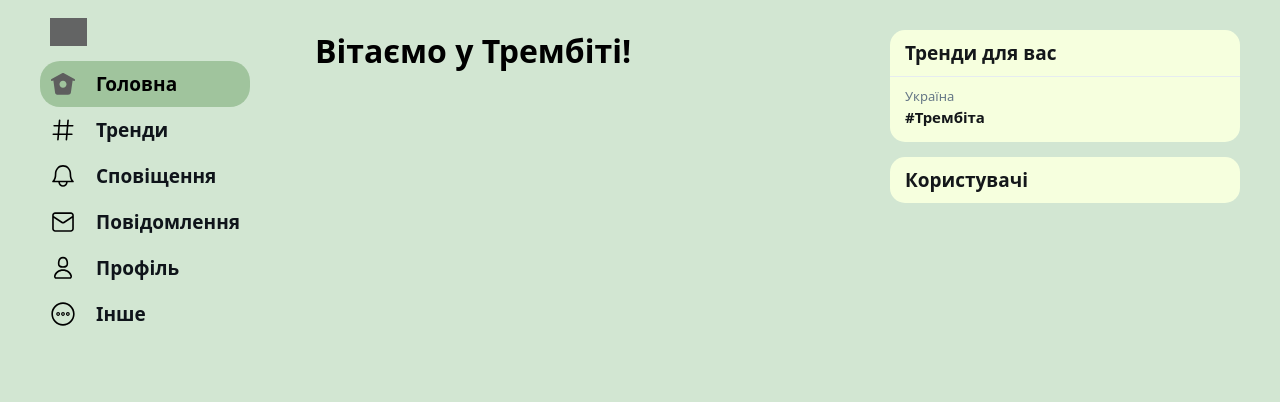
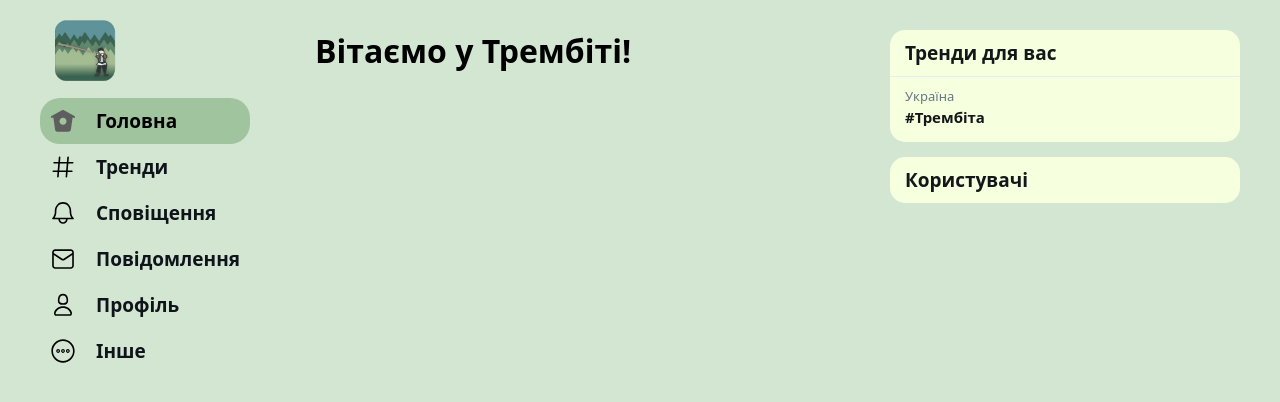
Before and after one commit to JeniaD/Trembita, a Flask app: page / in a window 1280 px wide. Shown: the top 402 px of the page. Run offline with Flask 3, Linux system fonts and the light colour scheme; data that the repository does not hold is empty; some web fonts are replaced; grey boxes are pictures that could not be loaded.

Commit message:
Minor UI improvements

```diff
--- a/app/static/css/blocks/brand.css
+++ b/app/static/css/blocks/brand.css
@@ -1,5 +1,4 @@
 .brand {
-  height: 28px;
-  filter: invert(38%) sepia(38%) saturate(38%) hue-rotate(120deg) brightness(38%) contrast(38%);
+  height: 65px;
   padding: 10px;
 }
--- a/app/static/css/global.css
+++ b/app/static/css/global.css
@@ -2,3 +2,16 @@ html {
     font-family: system-ui, -apple-system, BlinkMacSystemFont, "Segoe UI", Roboto, Ubuntu, "Helvetica Neue", sans-serif;
     background-color: #0474002d;
 }
+
+html::selection{
+    color: red;
+    background: yellow;
+}
+
+img {
+    -webkit-user-drag: none;
+    -khtml-user-drag: none;
+    -moz-user-drag: none;
+    -o-user-drag: none;
+    user-drag: none;
+}
--- a/app/templates/base.html
+++ b/app/templates/base.html
@@ -3,6 +3,8 @@
   <head>
     <meta charset="utf-8">
     <title>{% block title %} Трембіта {% endblock title %}</title>
+
+    <link rel="shortcut icon" href="{{ url_for('static', filename='favicon.ico') }}">
 
     <link rel="stylesheet" href="{{ url_for('static', filename='css/global.css') }}" />
     <link rel="stylesheet" href="{{ url_for('static', filename='css/blocks/layout.css') }}" />
@@ -11,11 +13,13 @@
     <link rel="stylesheet" href="{{ url_for('static', filename='css/blocks/octave.css') }}" />
     <link rel="stylesheet" href="{{ url_for('static', filename='css/blocks/trends-for-you.css') }}" />
     <link rel="stylesheet" href="{{ url_for('static', filename='css/blocks/who-to-follow.css') }}" />
+
+    {% block links %}{% endblock links%}
   </head>
   <body>
     <div class="layout">
       <div class="layout__left-sidebar">
-        <img src="{{ url_for('static', filename='svg/Trembita.svg') }}" class="brand" />
+        <img src="{{ url_for('static', filename='img/Trembita.png') }}" class="brand" />
         <div class="sidebar-menu">
           {% block menu %}
           <div class="sidebar-menu__item"> <!--sidebar-menu__item--active-->
```
Also changed, not shown: app/static/css/profile.css (added, +17 -0 lines), app/templates/profile.html (+12 -5 lines), app/static/favicon.ico (added), app/static/img/Trembita.png (added), app/uploads/avatars/1.jpg.
